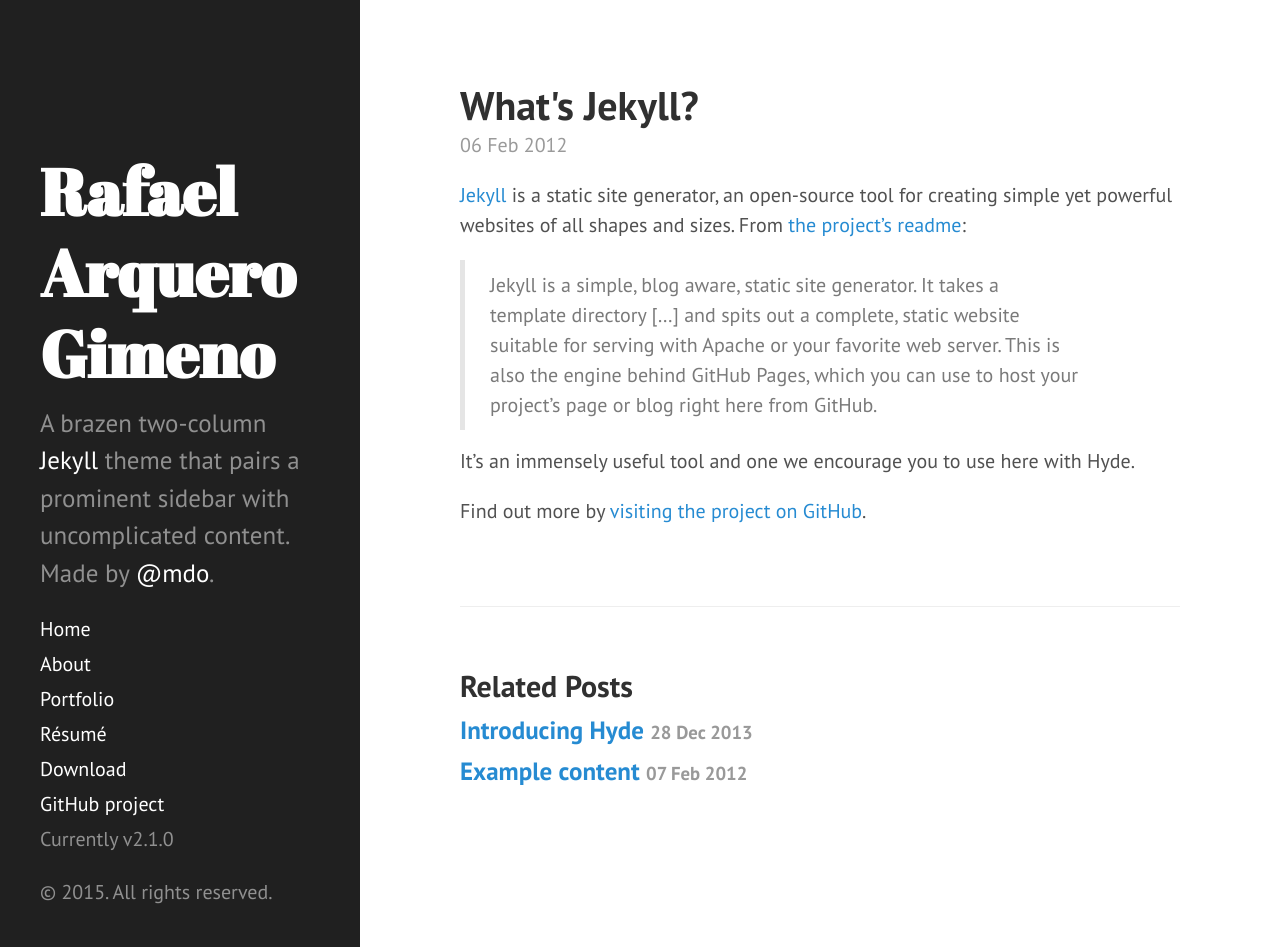
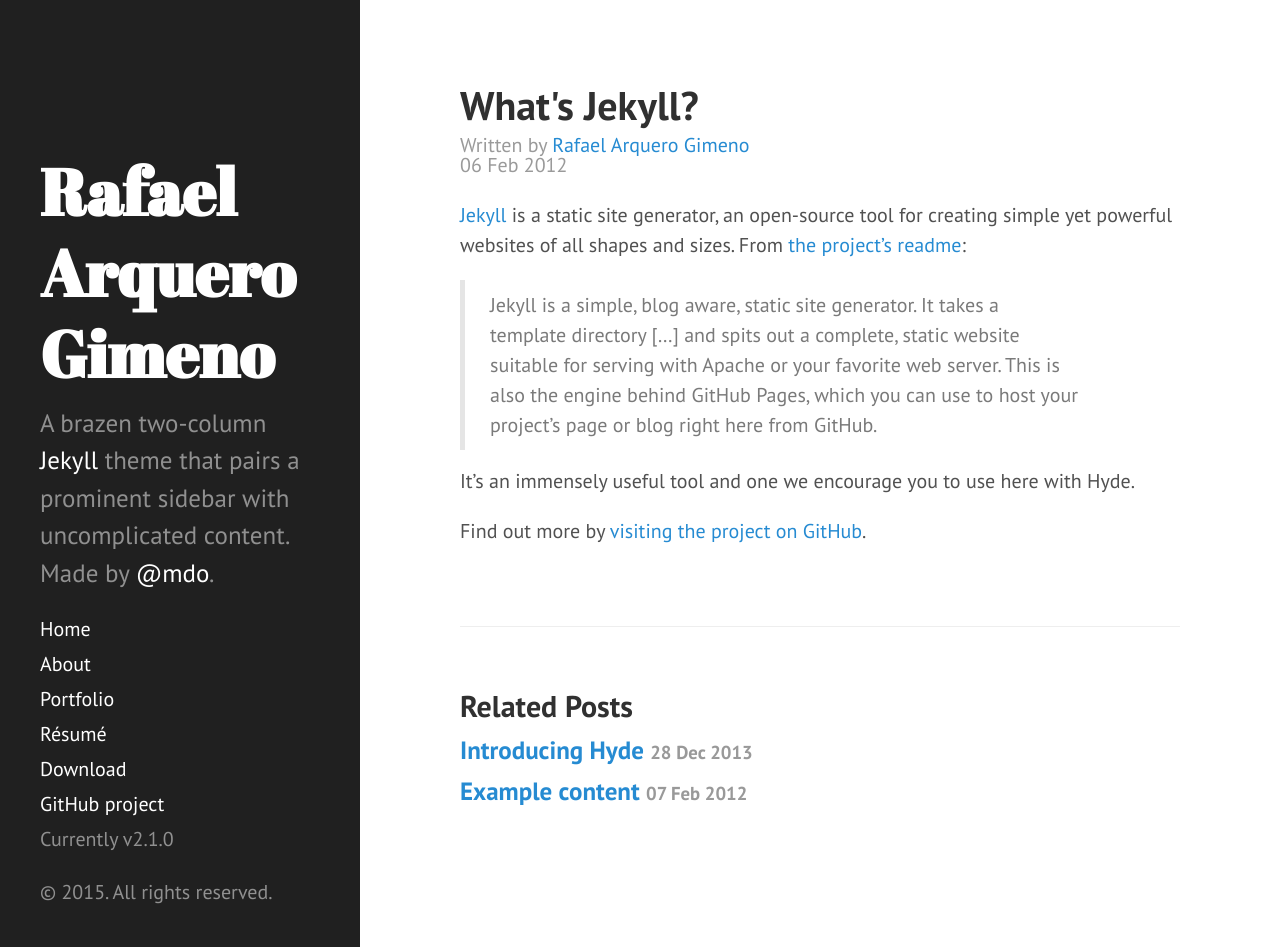
Before and after one commit to arkeros/rafael.arque.ro, a Jekyll site: the page built from _posts/2012-02-06-whats-jekyll.md, in a window 1280 px wide and 947 px high. Built offline with Jekyll 4.4.1, drawn with Linux system fonts in a browser that asks for light colours; Markdown is read by kramdown in place of the engine named in the settings.

Commit message:
post author

```diff
--- a/_data/authors.yml
+++ b/_data/authors.yml
@@ -1,4 +1,5 @@
 me:
     name: Rafael Arquero Gimeno
     email: rafael@arque.ro
+    web: http://rafael.arque.ro
     google_plus: https://plus.google.com/+RafaelArqueroGimeno
--- a/_layouts/post.html
+++ b/_layouts/post.html
@@ -2,8 +2,18 @@
 layout: default
 ---
 
+<!-- Look the author details up from the site config. -->
+{% assign author = site.data.authors[page.author] %}
+
 <div class="post">
   <h1 class="post-title">{{ page.title }}</h1>
+  <!-- Output author details if some exist. -->
+  {% if author %}
+      <span class="post-author">
+          <!-- Personal Info. -->
+          Written by <a href="{{ author.web }}" target="_blank">{{ author.name }}</a>
+      </span>
+  {% endif %}
   <span class="post-date">{{ page.date | date_to_string }}</span>
   {{ content }}
 </div>
--- a/public/css/poole.css
+++ b/public/css/poole.css
@@ -352,6 +352,13 @@ tbody tr:nth-child(odd) th {
   color: #9a9a9a;
 }
 
+/* Meta data line below post title */
+.post-author {
+  display: block;
+  margin-top: -.5rem;
+  color: #9a9a9a;
+}
+
 /* Related posts */
 .related {
   padding-top: 2rem;
```
